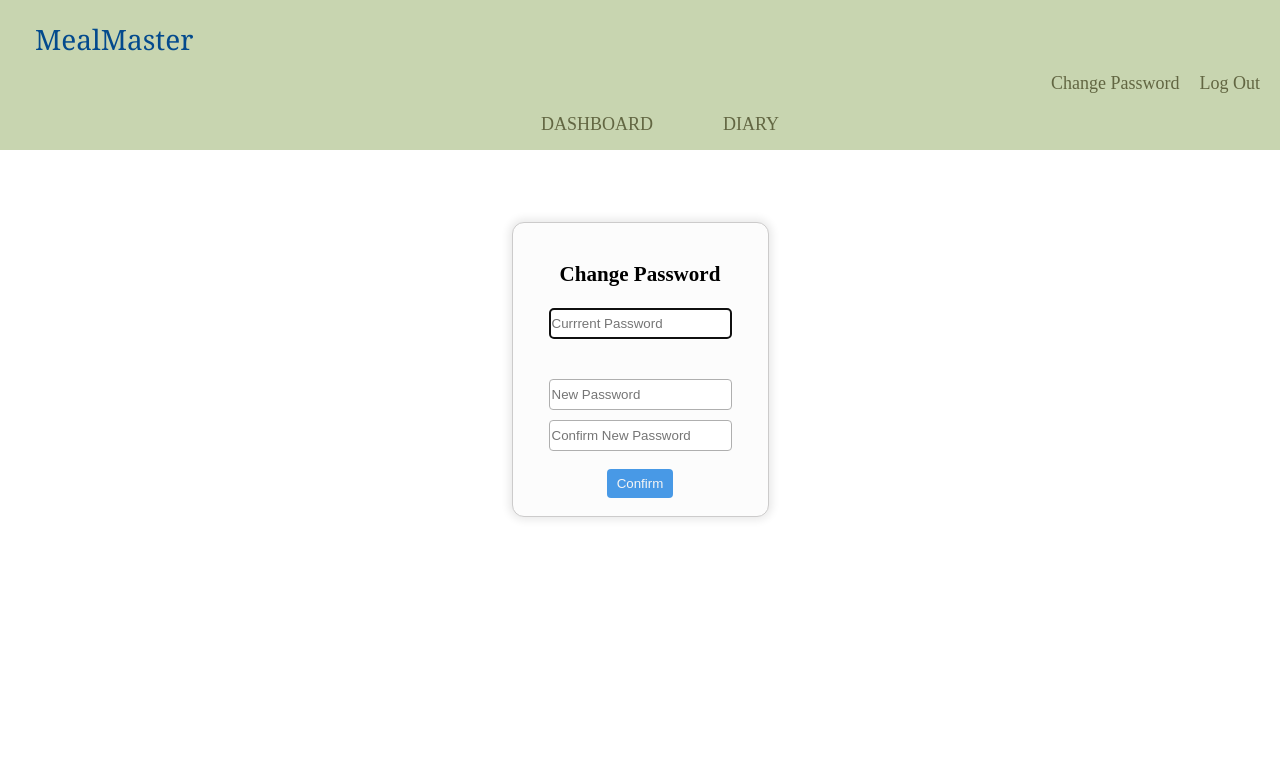
After one commit to git-lavi/MealMaster, a Flask app: page /change_pw in a window 1280 px wide. The commit adds this page. Shown: the top 757 px of the page. Run offline with Flask 3, Linux system fonts and the light colour scheme; a user stored in the database is signed in.

Commit message:
all features completed

```diff
--- a/routes.py
+++ b/routes.py
@@ -143,7 +143,10 @@ def dashboard():
 
     total_nutrients_json = json.dumps(total_nutrients)
 
-    print(total_nutrients, type(total_nutrients))
+    if not records:
+        total_nutrients_json = None
+
+    print(f"total_nutrients_json = {total_nutrients_json}, type = {type(total_nutrients_json)}")
     return render_template("dashboard.html",
                            current_user=current_user, total_nutrients=total_nutrients_json, calories=total_nutrients['Calories'])
 
@@ -318,6 +321,65 @@ def remove_food():
     return redirect("/diary")
 
 
+@app.route("/change_pw", methods=['GET', 'POST'])
+@login_required
+def change_pw():
+    current_user = session['username']
+
+    if request.method == 'POST':
+        current_pw = request.form.get("current-pw")
+        new_pw = request.form.get("new-pw")
+        confirm_pw = request.form.get("confirm-pw")
+
+        if not current_pw or not new_pw or not confirm_pw:
+            flash("Please fill out all fields", "error")
+            return redirect("/change_pw")
+        elif new_pw != current_pw:
+            flash("Passwords do not match.", "error")
+            return redirect("/change_pw")
+
+        # Update pw in DB
+        try:
+            conn, cursor = connect_to_db()
+            cursor.execute("SELECT hash FROM users WHERE username = ?", (current_user,))
+            db_pw = cursor.fetchone()[0]
+            print(db_pw)
+
+            if not werkzeug.security.check_password_hash(db_pw, current_pw):
+                flash("'Current password' is incorrect.", "error")
+                if conn:
+                    conn.close()
+                return redirect("/change_pw")
+
+            else:
+                hashed_pw = werkzeug.security.generate_password_hash(new_pw)
+                cursor.execute("""
+                               UPDATE users
+                               SET hash = ?
+                               WHERE username = ?
+                               """,
+                               (hashed_pw, current_user)
+                               )
+                flash("Password changed successfully", "success")
+                conn.commit()
+
+        except sqlite3.Error as e:
+            flash("An error occurred. Please try again later.", "error")
+            print("Error occurred when changing password", str(e))
+            if conn:
+                conn.rollback()
+            return redirect("/change_pw")
+
+        finally:
+            if conn:
+                conn.close()
+
+        return redirect("/dashboard")
+
+    else:
+        return render_template("change_pw.html", current_user=current_user)
+
+
 @app.route("/logout")
 def logout():
     session.clear()
--- /dev/null
+++ b/static/change_pw.css
@@ -0,0 +1,50 @@
+section {
+    margin-top: 4em;
+    padding: 1em 2em;
+    display: flex;
+    flex-direction: column;
+    align-items: center;
+    border: 1px solid rgb(204, 203, 203);
+    box-shadow: 0 0 9px 3px rgb(233, 233, 233);
+    border-radius: 12px;
+    background-color: rgb(252, 252, 252);
+}
+
+form {
+    display: flex;
+    flex-direction: column;
+}
+
+input {
+    height: 27px;
+    margin-bottom: 10px;
+    border: 1px solid rgb(175, 175, 175);
+    border-radius: 4px;
+}
+
+input:nth-child(1) {
+    margin-bottom: 40px;
+}
+
+button {
+    margin-top: 8px;
+    max-width: fit-content;
+    align-self: center;
+    padding: 7px 10px;
+    border: 0;
+    border-radius: 4px;
+    background-color: rgb(72, 153, 230);
+    color: whitesmoke;
+    transition-duration: 0.15s;
+    cursor: pointer;
+}
+
+button:hover {
+    background-color: rgb(77, 144, 206);
+    color: aliceblue;
+}
+
+button:active {
+    background-color: rgb(102, 157, 207);
+    color: rgb(207, 208, 209);
+}
--- /dev/null
+++ b/templates/change_pw.html
@@ -0,0 +1,24 @@
+{% extends 'layout.html' %}
+
+{% block link_styles %}
+<link rel="stylesheet" href="/static/change_pw.css">
+{% endblock  %}
+
+{% block title %}
+    Change Password
+{% endblock  %}
+
+{% block main %}
+
+    <section>
+        <h3>Change Password</h3>
+
+        <form action="/change_pw" method="post">
+            <input type="password" name="current-pw" placeholder="Currrent Password" required autofocus>
+            <input type="password" name="new-pw" placeholder="New Password" required>
+            <input type="password" name="confirm-pw" placeholder="Confirm New Password" required>
+            <button type="submit">Confirm</button>
+        </form>
+    </section>
+
+{% endblock  %}
--- a/templates/dashboard.html
+++ b/templates/dashboard.html
@@ -21,7 +21,7 @@
 
 <section>
 
-    <h4>INSIGHTS</h4>
+    <h3>INSIGHTS</h3>
 
     {% if not total_nutrients %}
         <p>Get insights on your logged foods here.</p>
--- a/templates/diary.html
+++ b/templates/diary.html
@@ -17,7 +17,7 @@ Diary - MealMaster
         <div id="meal-input-overlay">
             <div id="meal-input">
                 <label for="meal-name">Meal Name:</label>
-                <input type="text" id="meal-name" name="meal_name" required>
+                <input type="text" id="meal-name" name="meal_name" required autocapitalize="on">
                 <button id="meal-submit" type="submit">Submit</button>
             </div>
         </div>
@@ -73,7 +73,7 @@ Diary - MealMaster
                                 <input type="hidden" name="meal-id" class="meal-id" value="{{ meal['meal_id'] }}">
 
                                 <label for="food-name">Food name:</label>
-                                <input type="text" class="food-name" name="food-name" required>
+                                <input type="text" class="food-name" name="food-name" required autocapitalize="words">
 
                                 <label for="food-servings">No. of servings:</label>
                                 <input type="number" class="food-servings" name="food-servings" required>
--- a/templates/layout.html
+++ b/templates/layout.html
@@ -23,7 +23,7 @@
             {% if current_user %}
                 <div class="nav-right">
                     <ul>
-                        <li><a href="/profile">Profile</a></li>
+                        <li><a href="/change_pw">Change Password</a></li>
                         <li><a href="/logout">Log Out</a></li>
                     </ul>
                 </div>
```
Also changed, not shown: static/dashboard.css (+8 -0 lines), database.db.
